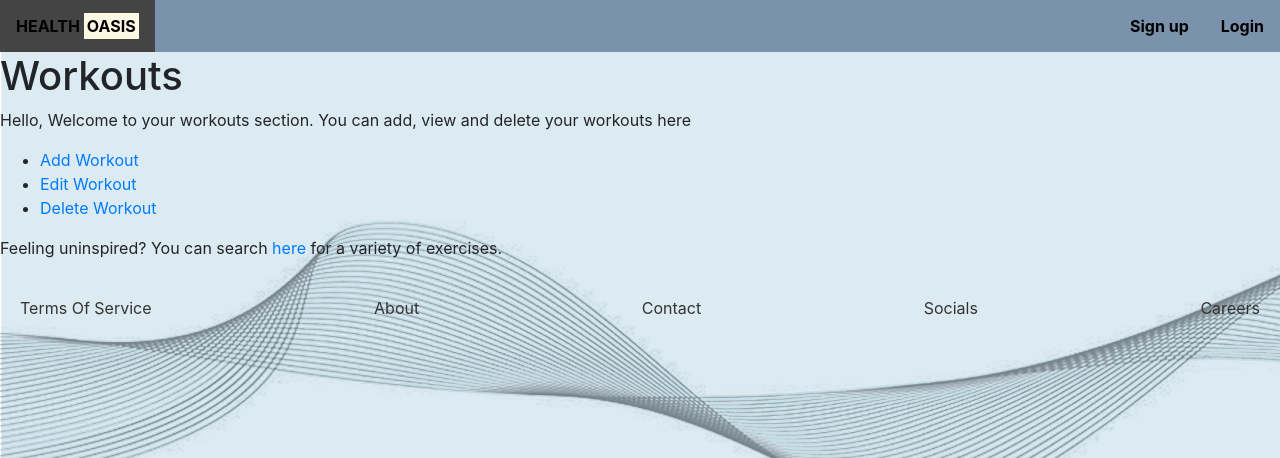
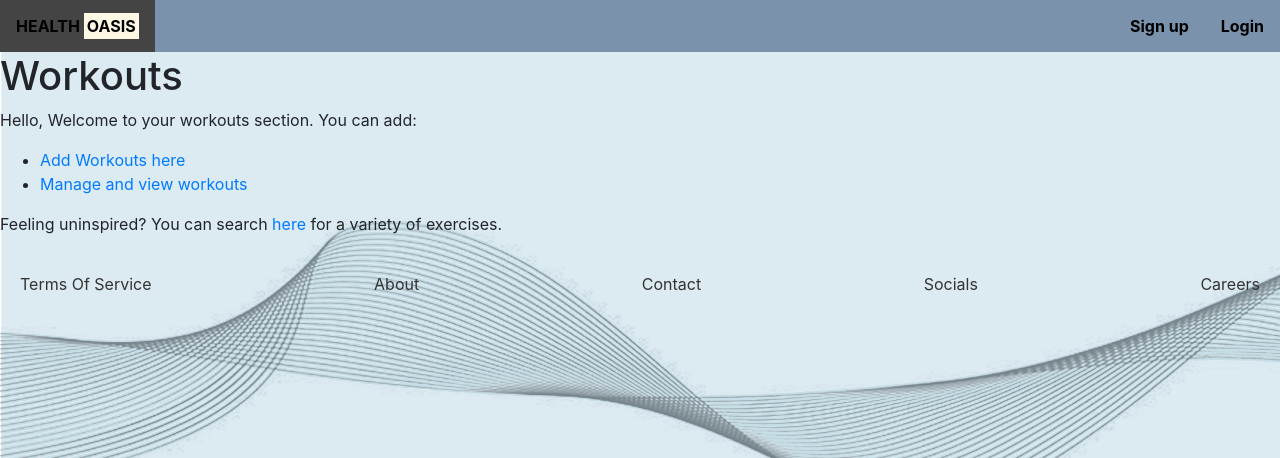
Before and after one commit to Beehive324/com2027-deployment, a Django app: page /workoutlog/ in a window 1280 px wide. Shown: the top 458 px of the page. Run offline with Django 4.2, Linux system fonts and the light colour scheme; style sheets or scripts are compiled from the project's sources; some libraries are stand-ins or nearby versions.

Commit message:
Fix: Adding, deleting, editing workouts

```diff
--- a/healthoasis/healthoasis/urls.py
+++ b/healthoasis/healthoasis/urls.py
@@ -46,8 +46,8 @@ urlpatterns = [
     #Workout URLs
     path('workoutlog/', homeapp.views.workout2, name='workouts'),
     path('workoutlog/add/', homeapp.views.addWorkout, name='addWorkout'),
-    path('workoutlog/edit/', homeapp.views.editWorkout, name='editWorkout'),
-    path('workoutlog/delete/', homeapp.views.deleteWorkout, name='deleteWorkout'),
+    path('workoutlog/edit/<int:wid>/', homeapp.views.editWorkout, name='editWorkout'),
+    path('workoutlog/delete/<int:wid>/', homeapp.views.deleteWorkout, name='deleteWorkout'),
 
     #Exercise URLs
     path('workoutlog/search/', homeapp.views.exerciseSearch, name='exerciseSearch'),
--- a/healthoasis/homeapp/forms.py
+++ b/healthoasis/homeapp/forms.py
@@ -42,7 +42,7 @@ class UserNutritionForm(forms.ModelForm):
 class UserWorkout(forms.ModelForm):
     class Meta:
         model = Workout
-        fields = ['name', 'description', 'date', 'time']
+        fields = ['name', 'description', 'date', 'time', 'user']
         widgets = {
             'name': forms.TextInput(attrs={'class': 'formfield'}),
             'description': forms.Textarea(attrs={'class': 'formfield', 'rows': 5}),
--- a/healthoasis/homeapp/templates/progress/progress.html
+++ b/healthoasis/homeapp/templates/progress/progress.html
@@ -10,7 +10,7 @@
 <ul>
 {% if workoutlist %}
     {% for workout in workoutlist %}
-    <li>ID {{workout.id}}: {{workout.date}} - </li>
+    <li>ID {{workout.id}}: {{workout.date}} - {{workout.name}}.<p>{{workout.time}}: "{{workout.description}}"&nbsp;&nbsp;&nbsp;&nbsp;<small><a href="/workoutlog/edit/{{workout.id}}/">Edit</a>&nbsp;&nbsp;&nbsp;<a href="/workoutlog/delete/{{workout.id}}/">Delete</a></small></p></li>
     {%  endfor  %}
 {% else %}
     <li>No workouts stored, manage them <a href="{% url 'workouts' %}">here</a></li>
--- a/healthoasis/homeapp/templates/workoutlog/delete.html
+++ b/healthoasis/homeapp/templates/workoutlog/delete.html
@@ -5,8 +5,11 @@
 {% block content %}
   <h2>Delete Workout</h2>
   <p>Are you sure you want to delete this workout?</p>
+  <p>ID {{workout.id}}: {{workout.date}} - {{workout.name}}.<p>{{workout.time}}: "{{workout.description}}"</p>
   <form method="post">
     {% csrf_token %}
-    <button type="submit">Confirm Deletion</button>
+    {{ form.as_p }}
+      <input type="submit" value="Yes">
+      <a href="/progress">No</a>
   </form>
 {% endblock content %}
--- a/healthoasis/homeapp/templates/workoutlog/edit.html
+++ b/healthoasis/homeapp/templates/workoutlog/edit.html
@@ -1,7 +1,7 @@
 {% extends 'base.html' %}
 {% block content %}
   <h2>Edit Workout</h2>
-  <form method="post" action="">
+  <form method="post" enctype="multipart/form-data">
     {% csrf_token %}
     {{ form.as_p }}
     <button type="submit">Save Changes</button>
--- a/healthoasis/homeapp/templates/workoutlog/workouts.html
+++ b/healthoasis/homeapp/templates/workoutlog/workouts.html
@@ -6,11 +6,10 @@
 {% block content %}
 <h1>Workouts</h1>
 
-<p>Hello, Welcome to your workouts section. You can add, view and delete your workouts here</p>
+<p>Hello, Welcome to your workouts section. You can add:</p>
     <ul>
-    <li> <a href="{% url 'addWorkout' %}">Add Workout</a> </li>
-    <li> <a href="{% url 'editWorkout' %}">Edit Workout</a> </li>
-    <li> <a href="{% url 'deleteWorkout' %}">Delete Workout</a> </li>
+    <li> <a href="{% url 'addWorkout' %}">Add Workouts here</a> </li>
+    <li> <a href="{% url 'progress' %}">Manage and view workouts</a> </li>
 </ul>
 <p>Feeling uninspired? You can search <a href="{% url 'exerciseSearch' %}">here</a> for a variety of exercises.</p>
 {% endblock content %}
--- a/healthoasis/homeapp/views.py
+++ b/healthoasis/homeapp/views.py
@@ -11,6 +11,8 @@ from django.shortcuts import get_object_or_404, redirect, render
 from .models import *
 from .forms import *
 
+from django.core.exceptions import PermissionDenied
+from django.urls import reverse_lazy
 import requests
 
 
@@ -203,54 +205,54 @@ def deleteWorkout2(request):
 def progress(request):
     context = {}
     #Get all objects, parse to template
-    context["workoutlist"] = Workout.objects.all()
+    context["workoutlist"] = Workout.objects.filter(user=request.user.id)
     context["calorielist"] = UserNutrition.objects.filter(user = request.user.id)
     return render(request, 'progress/progress.html', context)
 
 #View to add a workout
 @login_required
 def addWorkout(request):
+    context = {}
+    form = UserWorkout(request.POST or None)
+    context["form"] = form
+    context["form"].fields["user"].initial = request.user.id
     if request.method == 'POST':
-        form = UserWorkout(request.POST)
         if form.is_valid():
-            workout = form.save(commit=False)
-            workout.date = date.today()
-            workout.save()
+            form.save()
             return redirect('home')
-    else:
-        form = UserWorkout()
-
-    context = {'form': form}
+        else:
+            messages.add_message(request, messages.ERROR, 'Invalid Form Data, workout not created')
     return render(request, 'workoutlog/add.html', context)
 
 #View to edit a workout
 @login_required
-def editWorkout(request):
-    print("edit")
-    workout = get_object_or_404(Workout)
-    if request.method == 'POST':
-        form = UserWorkout(request.POST, instance=workout)
+def editWorkout(request, wid):
+    context = {}
+    workout = Workout.objects.get(id=wid)
+    form = UserWorkout(request.POST or None, instance=workout)
+    context["form"] = form
+    context["form"].fields["user"].initial = request.user.id
+    if(workout.user == request.user):
         if form.is_valid():
             form.save()
-            return redirect('home')
+            return redirect('/progress/')
     else:
-        form = UserWorkout(instance=workout)
-
-    context = {'form': form, 'workout': workout}
+        raise PermissionDenied()
     return render(request, 'workoutlog/edit.html', context)
 
 
 #View to delete a workout
 @login_required
-def deleteWorkout(request):
-
-    workout = get_object_or_404(Workout)
-
-    if request.method == 'POST':
-        workout.delete()
-        return redirect('home')
-
-    context = {'workout': workout}
+def deleteWorkout(request, wid):
+    context = {}
+    workout = Workout.objects.get(id=wid)
+    context["workout"] = workout
+    if(workout.user == request.user):
+        if(request.method == "POST"):
+            workout.delete()
+            return redirect('/progress/')
+    else:
+        raise PermissionDenied()
     return render(request, 'workoutlog/delete.html', context)
 
 def about(request):
```
Also changed, not shown: healthoasis/db.sqlite3.
